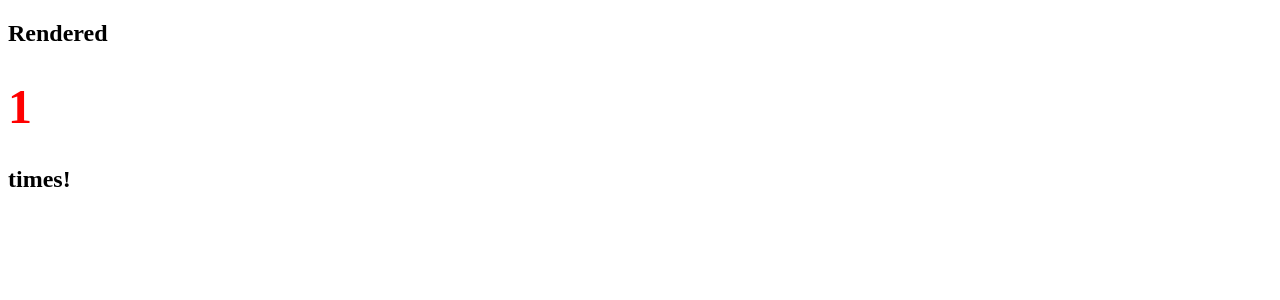
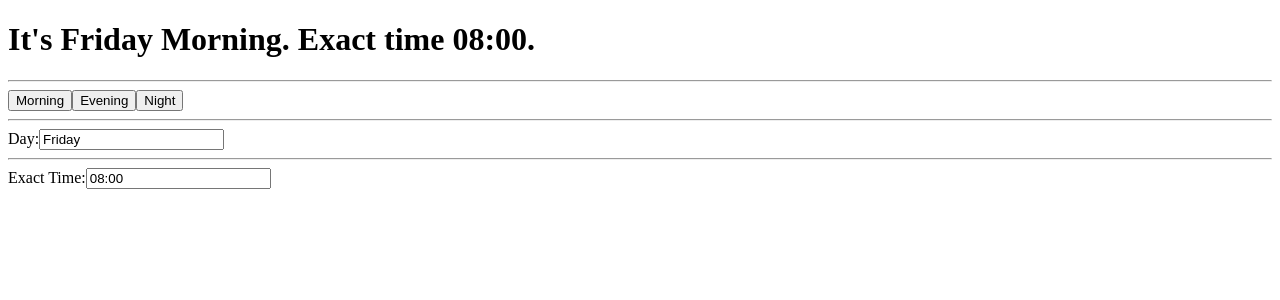
Before and after one commit to shiningflash/react-demos, a React (Create React App) app: page / in a window 1280 px wide. Shown: the top 300 px of the page. Built offline with nearby package versions, Linux system fonts and the light colour scheme.

Commit message:
hook updated

```diff
--- /dev/null
+++ b/src/hooks-practice/Time.js
@@ -0,0 +1,63 @@
+import { useState } from "react/cjs/react.development";
+
+function CurrentTime() {
+    const [moment, setMoment] = useState("Morning");
+    const [time, setTime] = useState({
+        exacttime: '08:00',
+        day: "Friday"
+    })
+
+    const handleChange = event => {
+        const name = event.target.name;
+        const value = event.target.value;
+        setTime(values => ({
+            ...values,
+            [name]: value
+        }))
+    }
+
+    return (
+        <>
+            <h1>It's {time.day} {moment}. Exact time {time.exacttime}.</h1>
+
+            <hr/>
+
+            <button
+                type="button"
+                onClick={()=>setMoment("Morning")}
+            > Morning </button>
+            <button
+                type="button"
+                onClick={()=>setMoment("Evening")}
+            > Evening </button>
+            <button
+                type="button"
+                onClick={()=>setMoment("Night")}
+            > Night </button>
+
+            <hr/>
+
+            <form>
+                <label> Day:
+                    <input
+                        type="text"
+                        name="day"
+                        value={time.day || ""}
+                        onChange={handleChange}
+                    />
+                </label>
+                <hr/>
+                <label> Exact Time:
+                    <input
+                        type="text"
+                        name="exacttime"
+                        value={time.exacttime || ""}
+                        onChange={handleChange}
+                    />
+                </label>
+            </form>
+        </>
+    )
+}
+
+export default CurrentTime;
--- a/src/index.js
+++ b/src/index.js
@@ -1,5 +1,7 @@
 import reactDom from 'react-dom';
-import Timer from './hooks-practice/Timer';
+import CurrentTime from './hooks-practice/Time';
+// import FavoriteCar from './hooks-practice/Car';
+// import Timer from './hooks-practice/Timer';
 // import FavoriteCar from './hooks-practice/Car';
 // import FavoriteColor from './hooks-practice/Color';
 // import Iteration from './memo-practice/Iteration';
@@ -20,4 +22,4 @@ import Timer from './hooks-practice/Timer';
 //     return <h1> {x} {(x > 10 ? "Greater than 10": "Less then 10")}</h1>
 // }
 
-reactDom.render(<Timer/>, document.getElementById('root'));
+reactDom.render(<CurrentTime/>, document.getElementById('root'));
```
